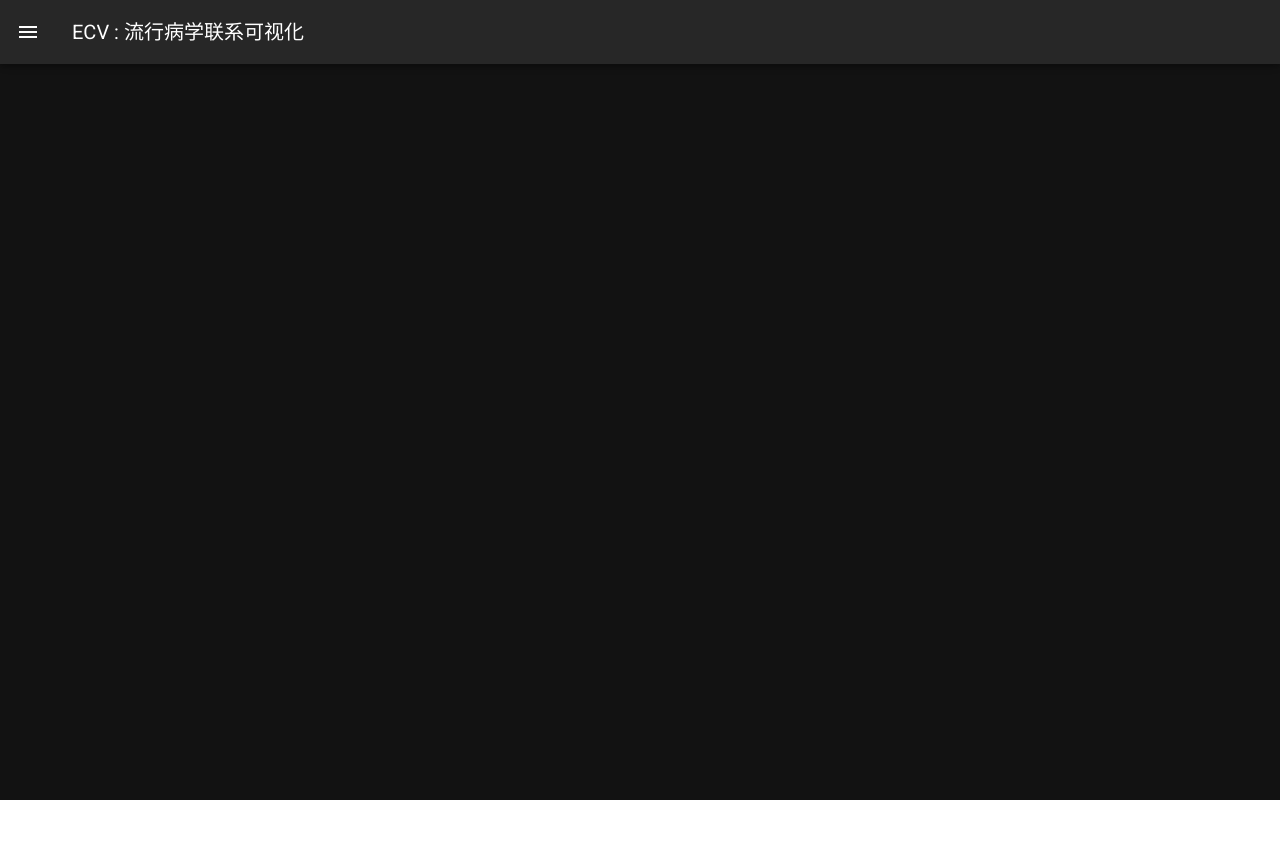
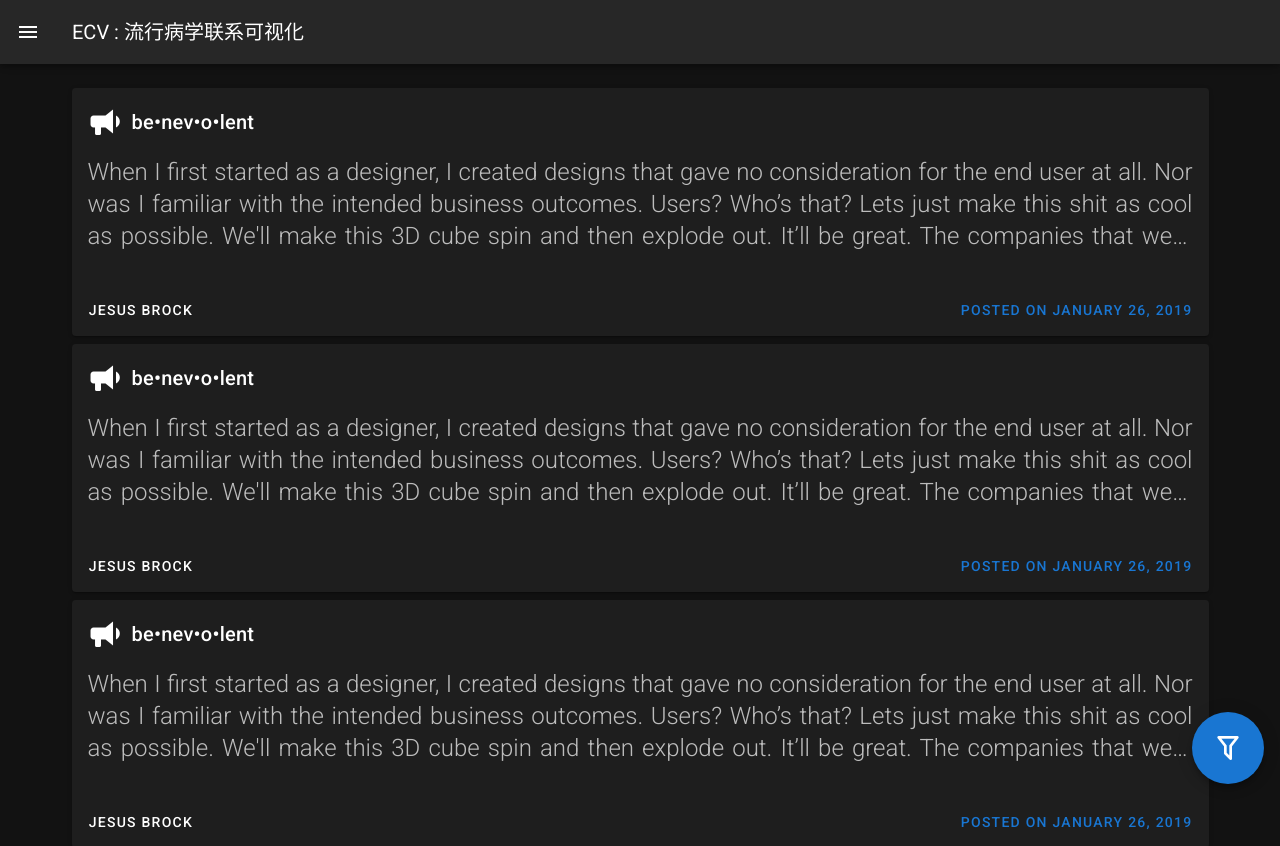
Before and after one commit to DiscardSOAP/EpidemiologicalConnectionVisualization, a Nuxt app in the folder ECVfrontend/: page /news in a window 1280 px wide. Shown: the top 846 px of the page. Before the commit the page ends 800 px from the top, so only its background shows below. Built offline with nearby package versions, Linux system fonts and the light colour scheme.

Commit message:
add news.vue

```diff
--- a/ECVfrontend/pages/news/index.vue
+++ b/ECVfrontend/pages/news/index.vue
@@ -1,8 +1,174 @@
 <template>
+  <v-container>
+    <v-dialog
+      max-width="60%"
+      scrollable
+    >
+      <template v-slot:activator="{ on }">
+        <v-btn
+          dark
+          fab
+          bottom
+          right
+          fixed
+          x-large
+          color="primary"
+          v-on="on"
+        >
+          <v-icon>mdi-filter-outline</v-icon>
+        </v-btn>
 
+      </template>
+      <v-card>
+        <v-card-title>Keywords</v-card-title>
+        <v-divider></v-divider>
+        <v-card-text style="height: 300px;">
+          <v-treeview
+            v-model="selection"
+            :items="items"
+            selection-type="leaf"
+            selectable
+            return-object
+            open-all
+          ></v-treeview>
+        </v-card-text>
+        <v-divider></v-divider>
+        <v-card-text>
+          <div class="center">
+            <v-btn
+              v-for="node in selection"
+              :key="node.id"
+              rounded
+              outlined
+              color="primary"
+              small
+              class="ma-1"
+              @click.native="remove_keyword(node)"
+            >
+              <v-icon left>mdi-minus</v-icon> {{node.name}}
+            </v-btn>
+          </div>
+        </v-card-text>
+        <v-card-actions>
+          <v-spacer>
+          </v-spacer>
+          <v-btn text>
+            Confirm
+          </v-btn>
+          <v-btn text>
+            Cancel
+          </v-btn>
+        </v-card-actions>
+      </v-card>
+    </v-dialog>
+    <div>
+      <v-btn
+        value="left"
+        v-for="node in selection"
+        :key="node.id"
+        text
+        large
+        @click.native="remove_keyword(node)"
+      >
+        <v-icon left>mdi-minus</v-icon>
+        {{node.name}}
+      </v-btn>
+    </div>
+    <v-row dense>
+
+      <v-col
+        cols="12"
+        v-for="item in [0,1,2,3,4]"
+        :key="item"
+      >
+        <v-card
+          class="mx-auto"
+          width="100%"
+        >
+          <v-card-title>
+            <v-icon
+              large
+              left
+            >
+              mdi-bullhorn
+            </v-icon>
+            <span class="title font-weight">be•nev•o•lent</span>
+          </v-card-title>
+
+          <v-card-text class="headline font-weight-light text-justify">
+            <p style="
+                overflow : hidden;
+                text-overflow: ellipsis;
+                display: -webkit-box;
+                -webkit-line-clamp: 3;
+                -webkit-box-orient: vertical;">
+              When I first started as a designer, I created designs that gave no consideration for the end user at all. Nor was I familiar with the intended business outcomes. Users? Who’s that? Lets just make this shit as cool as possible. We'll make this 3D cube spin and then explode out. It’ll be great. The companies that were actually thinking about users, were creating horrible looking work and just creating 100 page justification documents.
+            </p>
+          </v-card-text>
+          <v-card-actions>
+            <v-btn text>Jesus Brock</v-btn>
+
+            <v-spacer></v-spacer>
+
+            <v-btn
+              color="primary"
+              text
+            >
+              Posted on january 26, 2019
+            </v-btn>
+
+          </v-card-actions>
+        </v-card>
+      </v-col>
+    </v-row>
+    <div class="text-center">
+      <v-pagination
+        v-model="page"
+        :length="15"
+        :total-visible="10"
+      ></v-pagination>
+    </div>
+
+  </v-container>
 </template>
 <script>
 export default {
-
+  data () {
+    return {
+      page: 1,
+      selection: [],
+      items: [
+        {
+          id: 1,
+          name: 'Root',
+          children: [
+            { id: 2, name: 'Child #1' },
+            { id: 3, name: 'Child #2' },
+            {
+              id: 4,
+              name: 'Child #3',
+              children: [
+                { id: 5, name: 'Grandchild #1' },
+                { id: 6, name: 'Grandchild #2' },
+                { id: 7, name: 'Grandchild #1' },
+                { id: 8, name: 'Grandchild #2' },
+                { id: 9, name: 'Grandchild #1' },
+                { id: 10, name: 'Grandchild #2' },
+                { id: 11, name: 'Grandchild #1' },
+                { id: 12, name: 'Grandchild #2' },
+              ],
+            },
+          ],
+        },
+      ],
+    }
+  },
+  methods: {
+    remove_keyword (nd) {
+      this.selection = this.selection.filter(node => {
+        return node.id != nd.id
+      })
+    }
+  }
 }
 </script>
```
